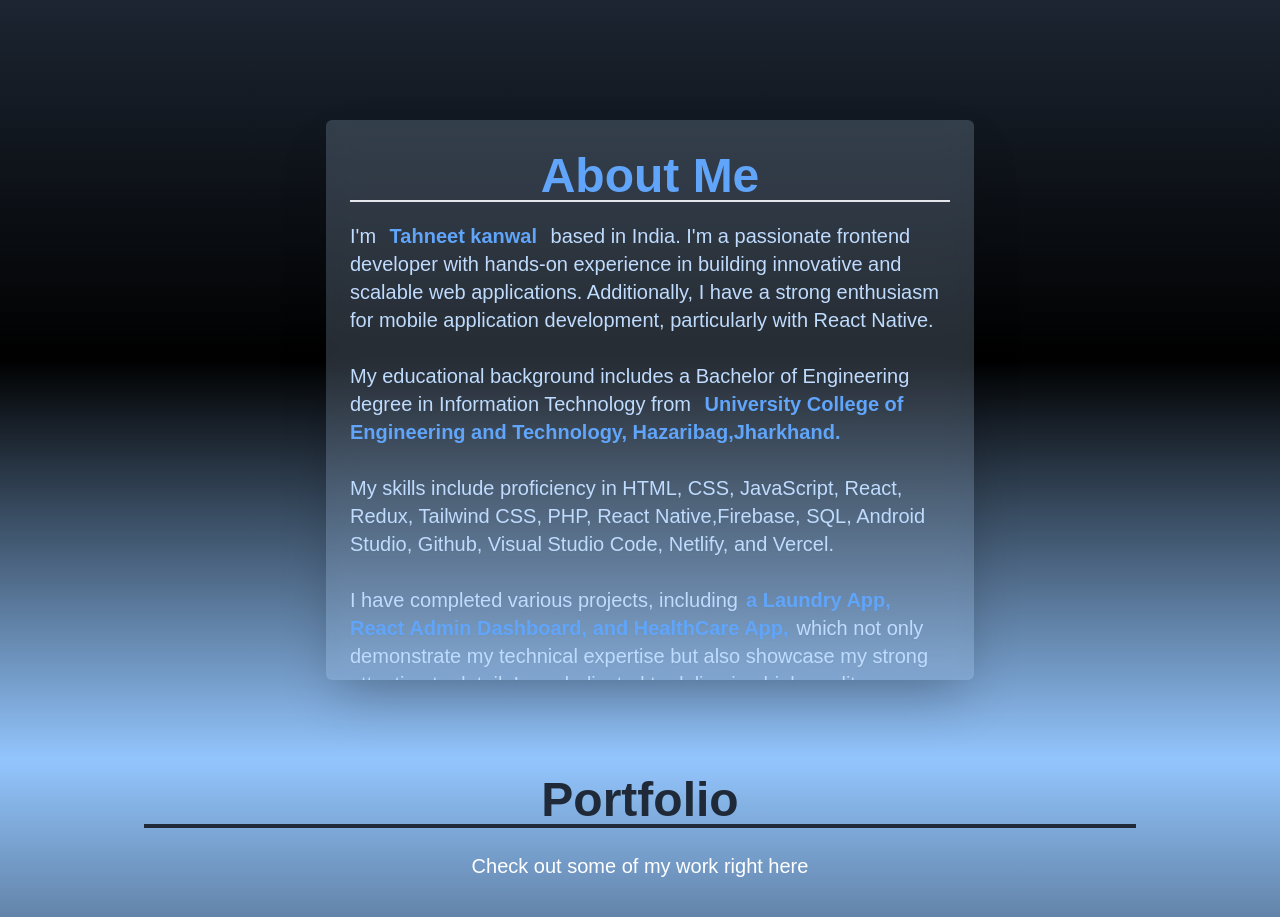
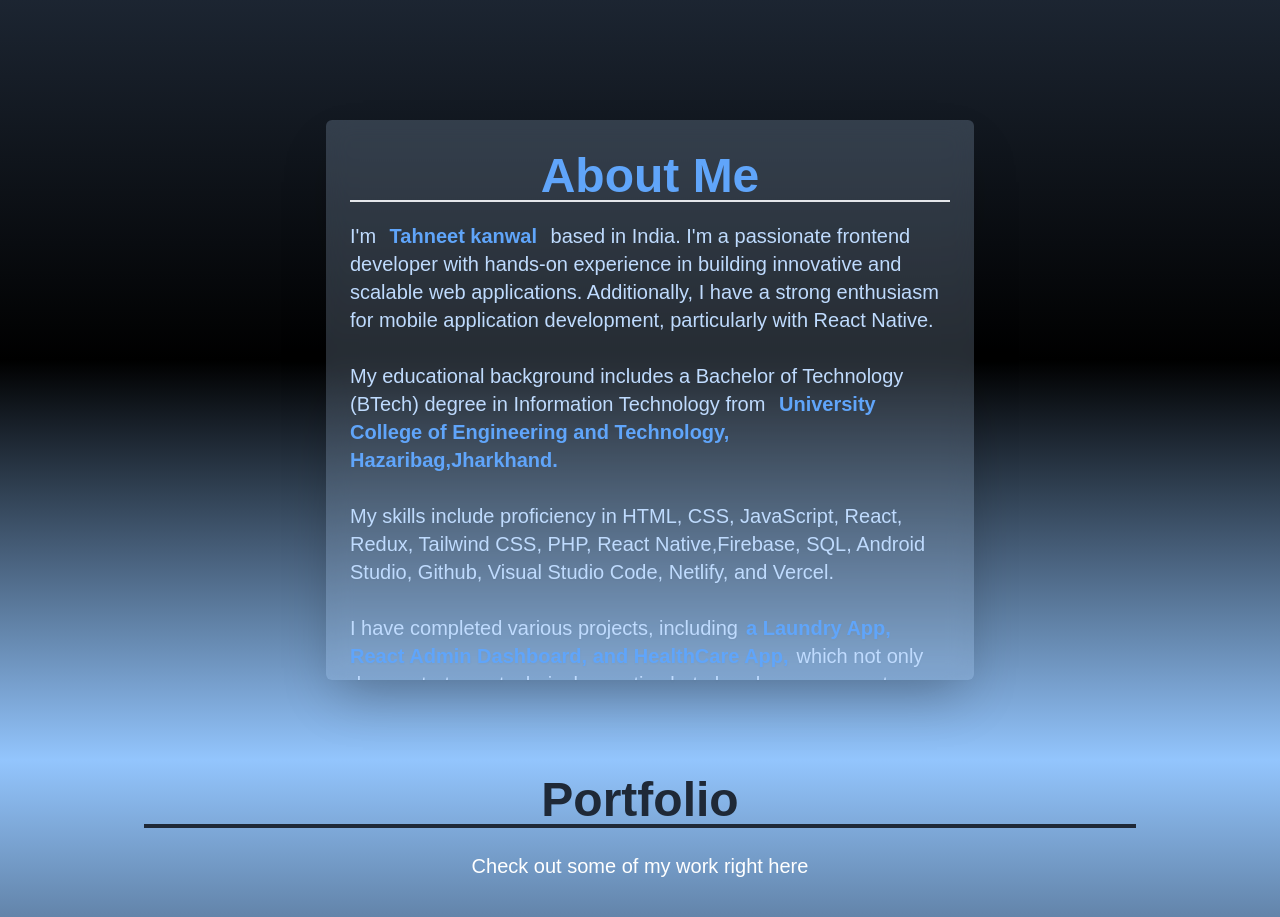
Before and after one commit to tahneetK13/Tahneet-Portfolio, a React (Create React App) app: page / in a window 1280 px wide. Shown: the part 840-1757 px from the top of the page. Built offline with nearby package versions, Linux system fonts and the light colour scheme.

Commit message:
Update About.jsx

```diff
--- a/src/components/About.jsx
+++ b/src/components/About.jsx
@@ -27,7 +27,7 @@ function About() {
           particularly with React Native.
           <br />
           <br />
-          My educational background includes a Bachelor of Engineering degree in
+          My educational background includes a Bachelor of Technology (BTech) degree in
           Information Technology from
           <span className="font-bold mx-2 text-blue-400 ">
             {" "}
```
